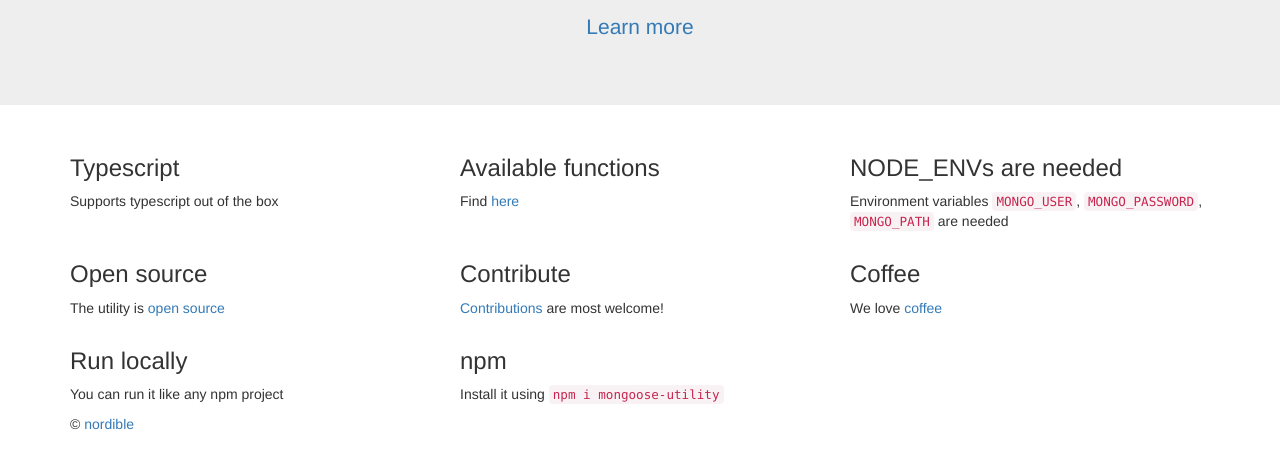
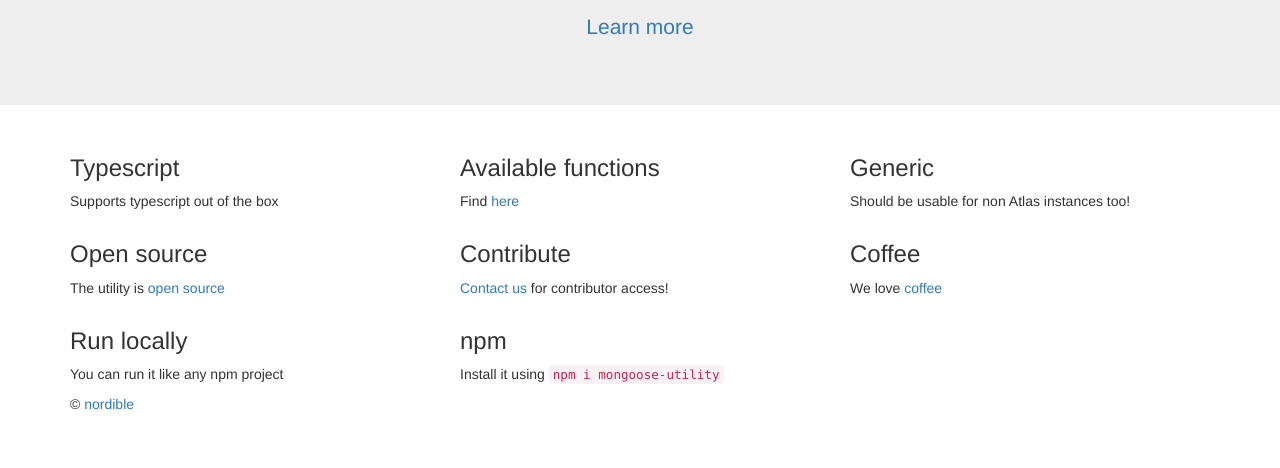
Before and after one commit to Nordible-Solutions/mongoose-utility, a website: page index.html in a window 1280 px wide. Shown: the part 144-612 px from the top of the page. Drawn offline with nearby package versions, Linux system fonts and the light colour scheme.

Commit message:
index fixes

```diff
--- a/index.html
+++ b/index.html
@@ -1,5 +1,6 @@
 <!DOCTYPE html>
 <html lang="en">
+
 <head>
   <title>Mongoose Utility by nordible</title>
   <meta charset="utf-8">
@@ -8,11 +9,13 @@
   <script src="https://ajax.googleapis.com/ajax/libs/jquery/3.4.1/jquery.min.js"></script>
   <script src="https://maxcdn.bootstrapcdn.com/bootstrap/3.4.0/js/bootstrap.min.js"></script>
 </head>
+
 <body>
 
   <div class="jumbotron text-center">
     <h2>Mongoose Utility </h2>
-  <p>Ready to use <a href="https://www.npmjs.com/package/mongoose-utility">npm utility functions for MongoDB Atlas</a> with Mongoose Node.js Typescript setup</p>
+    <p>Ready to use <a href="https://www.npmjs.com/package/mongoose-utility">npm utility functions for MongoDB Atlas</a>
+      with Mongoose Node.js Typescript setup</p>
     <p><a href="https://github.com/nordible/mongoose-utility/blob/master/README.md">Learn more </a></p>
   </div>
 
@@ -27,9 +30,8 @@
         <p>Find <a href="https://github.com/nordible/mongoose-utility/blob/master/README.md">here</a></p>
       </div>
       <div class="col-sm-4">
-      <h3>NODE_ENVs are needed</h3>
-      <p> Environment variables <code>MONGO_USER</code>, <code>MONGO_PASSWORD</code>, <code>MONGO_PATH</code> are needed
-  </p>
+        <h3>Generic</h3>
+        <p>Should be usable for non Atlas instances too! </p>
       </div>
     </div>
 
@@ -40,7 +42,7 @@
       </div>
       <div class="col-sm-4">
         <h3>Contribute</h3>
-      <p><a href="https://github.com/nordible/mongoose-utility/pulls">Contributions</a> are most welcome!</p>
+        <p><a href="mailto:info@nordible.com">Contact us</a> for contributor access!</p>
       </div>
       <div class="col-sm-4">
         <h3>Coffee</h3>
@@ -67,8 +69,12 @@
 <script async src="https://www.googletagmanager.com/gtag/js?id=UA-109226220-1"></script>
 <script>
   window.dataLayer = window.dataLayer || [];
-  function gtag(){dataLayer.push(arguments);}
+
+  function gtag() {
+    dataLayer.push(arguments);
+  }
   gtag('js', new Date());
   gtag('config', 'UA-109226220-1');
 </script>
+
 </html>
```
Lines whose indentation alone changed are shown as unchanged.
